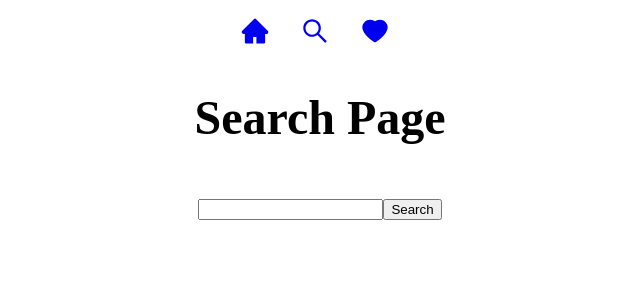
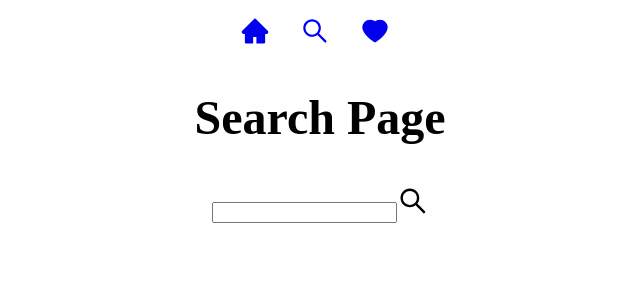
Before and after one commit to theComponentsRepo/jam, a React (Create React App) app: page /music/search in a window 1280 px wide. Shown: the top 300 px of the page, without its empty margins (320-960 px from the left). Built offline with nearby package versions, Linux system fonts and the light colour scheme.

Commit message:
replaced search button with icon

```diff
--- a/src/components/Search.jsx
+++ b/src/components/Search.jsx
@@ -1,6 +1,6 @@
 import React, { useState } from "react";
-import { Navigate, useNavigate } from "react-router-dom";
-import { useMusicData } from "../contexts/MusicContext"
+import { Navigate} from "react-router-dom";
+import { AiOutlineSearch } from 'react-icons/ai';
 
 export default function Search() {
   const [searchTerm, setSearchTerm] = useState("");
@@ -31,7 +31,11 @@ export default function Search() {
   };
 
   const [redirect, setRedirect] = useState(false)
-
+  const handleKeyPress = (event) => {
+    if (event.key === "Enter") {
+      handleSearch();
+    }
+  };
 
   return (
     <div>
@@ -39,8 +43,9 @@ export default function Search() {
         type="text"
         value={searchTerm}
         onChange={(e) => setSearchTerm(e.target.value)}
+        onKeyPress={handleKeyPress}
       />
-      <button onClick={handleSearch}>Search</button>
+      <AiOutlineSearch onClick={handleSearch} />
 
       <ul className="search-list">
         {searchResults.map((result) => (
```
